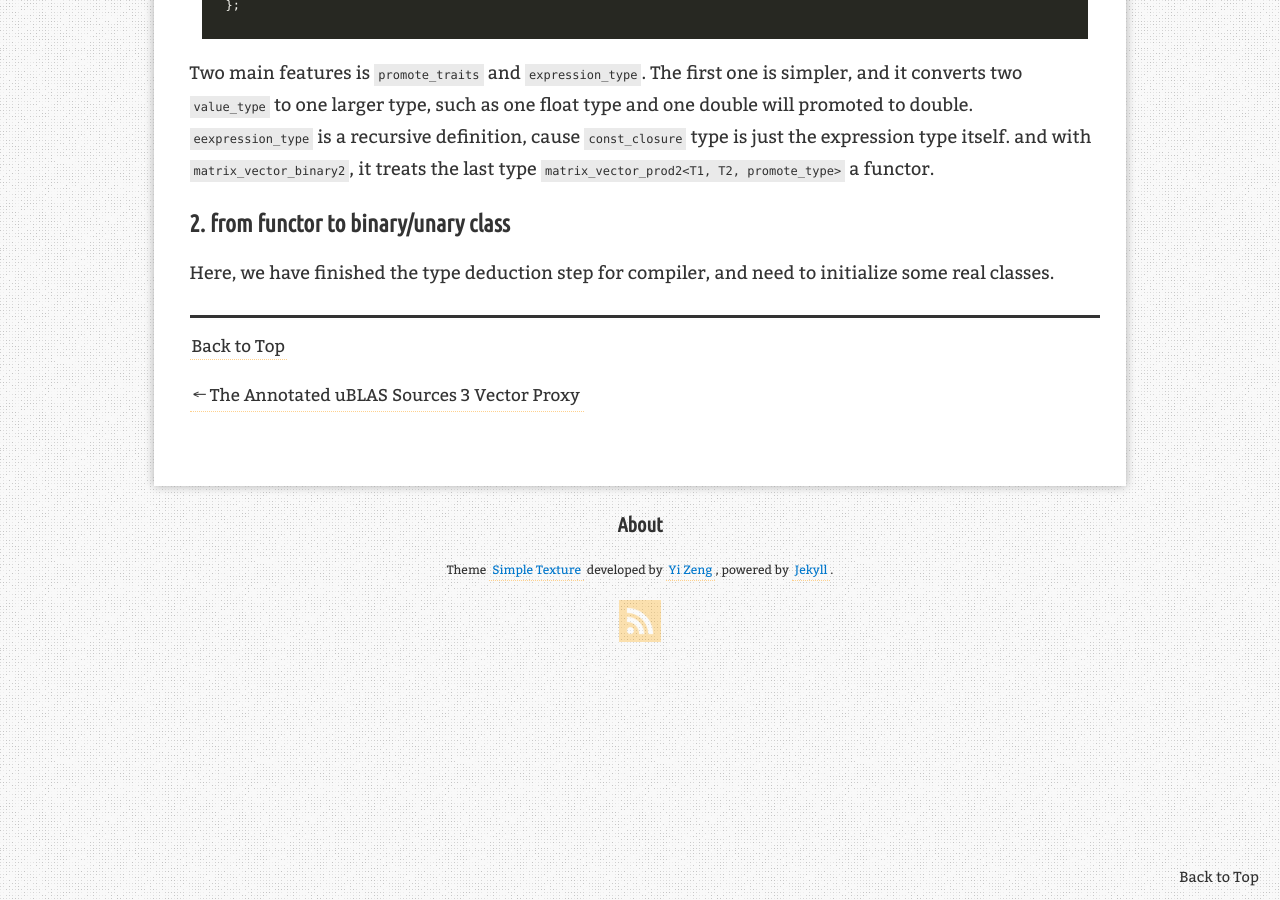
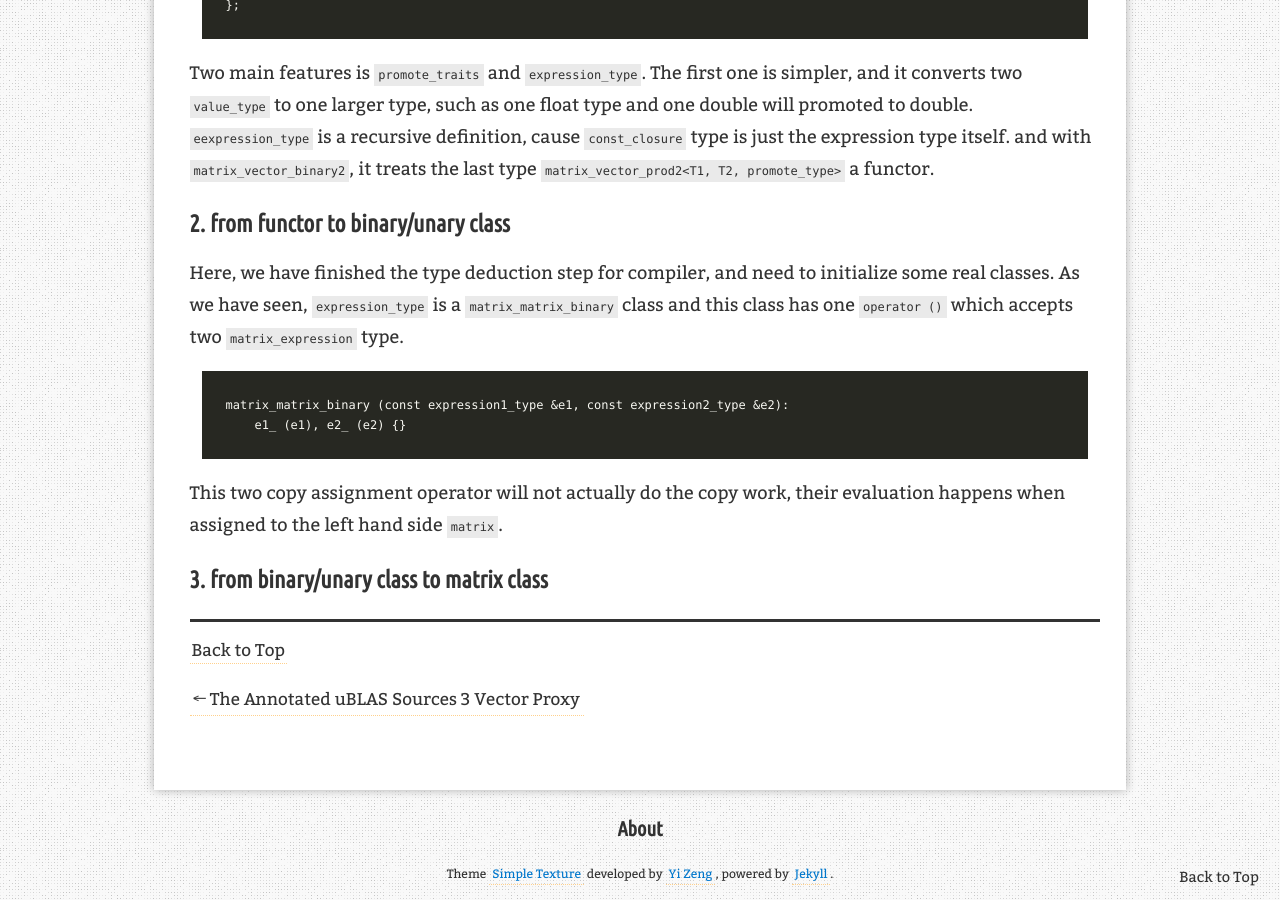
Before and after one commit to Aperjump/Aperjump.github.io, a Jekyll site: the page built from _posts/2018-01-24-matrix_prod.md, in a window 1280 px wide and 900 px high, scrolled down 2150 px. Built offline with Jekyll 4.4.1, drawn with Linux system fonts in a browser that asks for light colours; nearby versions of some CDN libraries; comment, search, counter and statistics services are not loaded.

Commit message:
add part 2

````diff
--- a/_posts/2018-01-24-matrix_prod.md
+++ b/_posts/2018-01-24-matrix_prod.md
@@ -80,3 +80,10 @@ Two main features is `promote_traits` and `expression_type`. The first one is si
 `eexpression_type` is a recursive definition, cause `const_closure` type is just the expression type itself. and with `matrix_vector_binary2`, it treats the last type `matrix_vector_prod2<T1, T2, promote_type>` a functor.
 ### 2. from functor to binary/unary class
 Here, we have finished the type deduction step for compiler, and need to initialize some real classes.
+As we have seen, `expression_type` is a `matrix_matrix_binary` class and this class has one `operator ()` which accepts two `matrix_expression` type.
+```
+matrix_matrix_binary (const expression1_type &e1, const expression2_type &e2):
+    e1_ (e1), e2_ (e2) {}
+```
+This two copy assignment operator will not actually do the copy work, their evaluation happens when assigned to the left hand side `matrix`.
+### 3. from binary/unary class to matrix class
````
